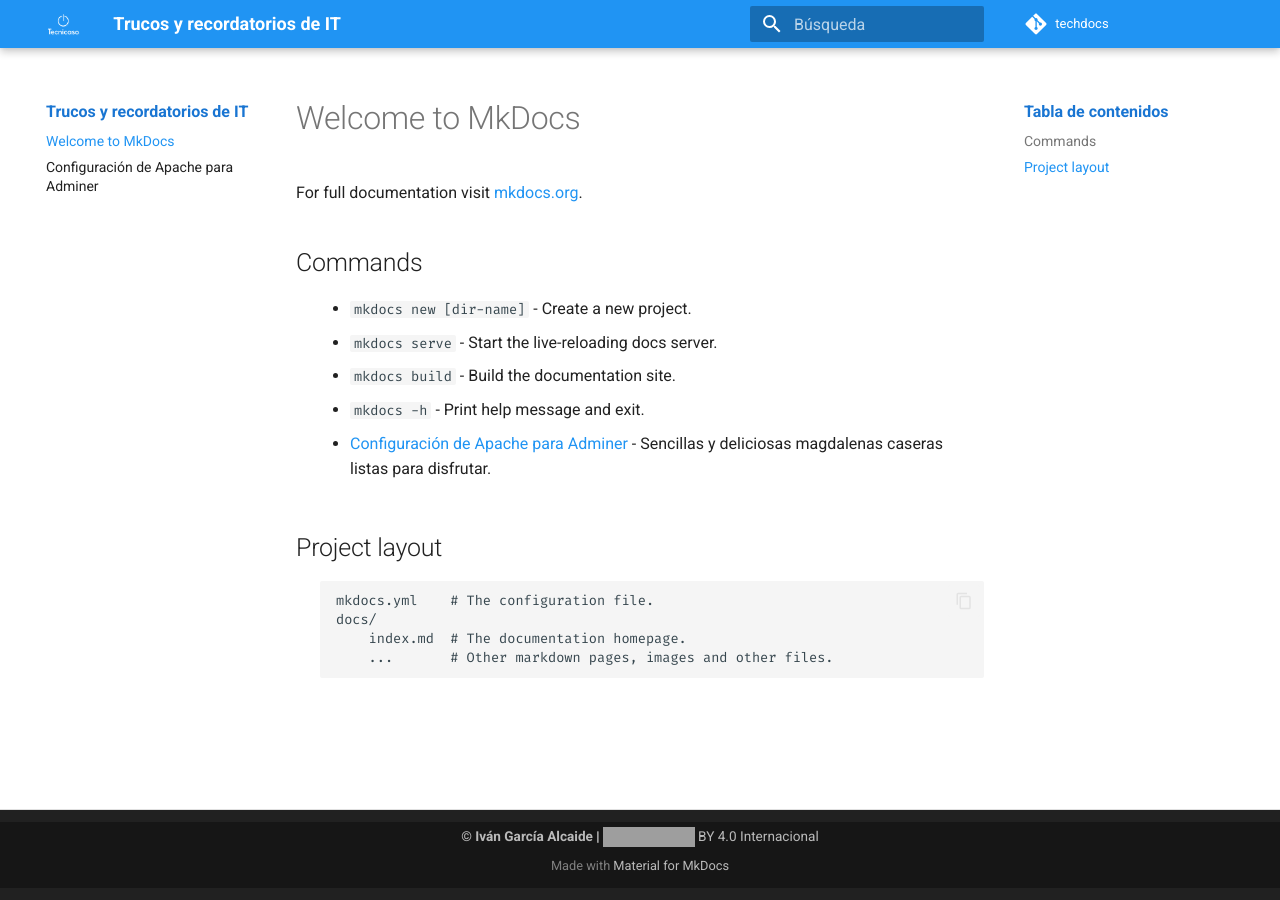
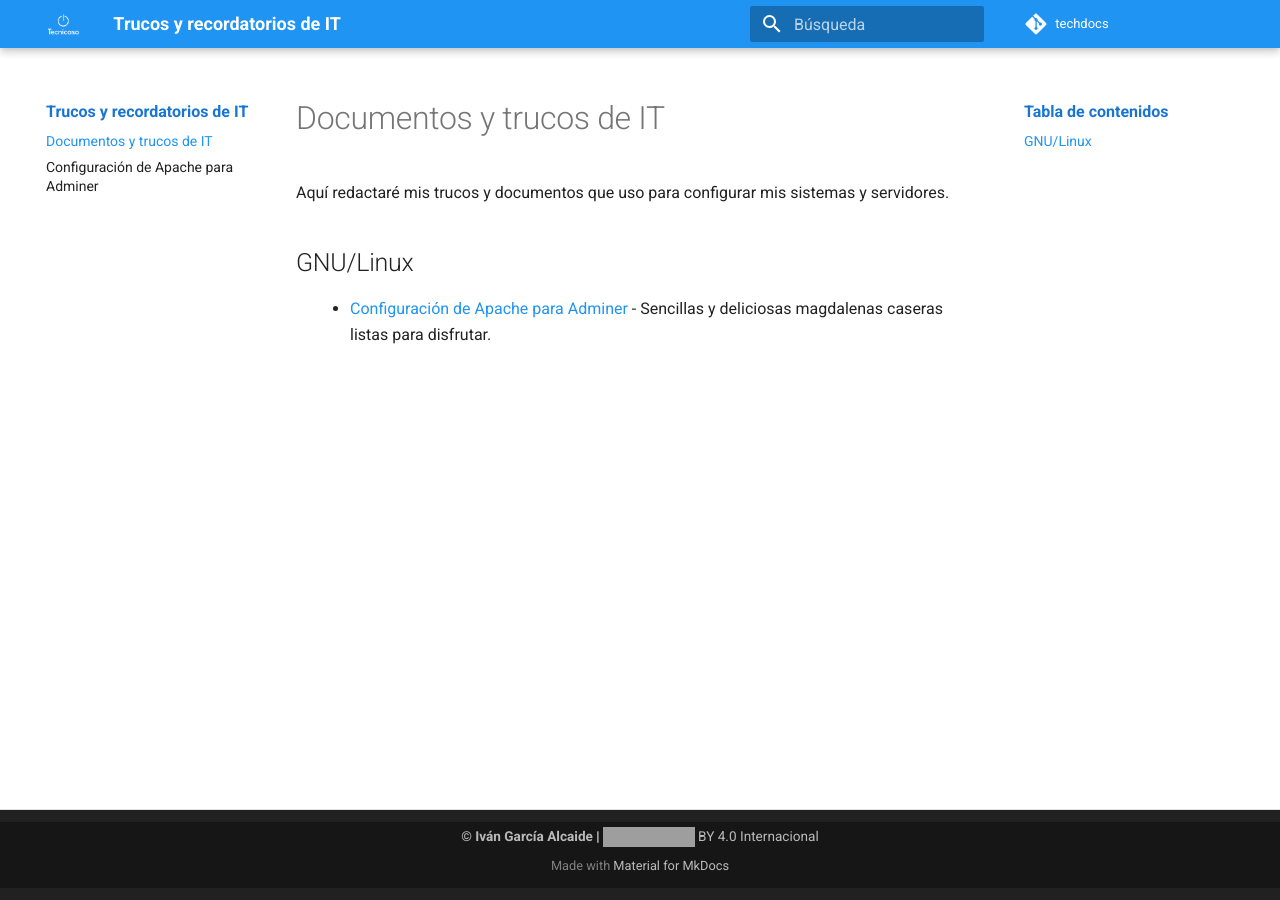
Before and after one commit to ivangarciaalcaide/techdocs, an MkDocs documentation site: the page built from docs/index.md, in a window 1280 px wide. Built offline with MkDocs 1.6.1 and Material for MkDocs 9.7.7, drawn with Linux system fonts in a browser that asks for light colours; comment, search, counter and statistics services are not loaded; grey boxes are pictures that could not be loaded.

Commit message:
Versión inicial del índice.

```diff
--- a/docs/index.md
+++ b/docs/index.md
@@ -1,19 +1,7 @@
-# Welcome to MkDocs
+# Documentos y trucos de IT
 
-For full documentation visit [mkdocs.org](https://www.mkdocs.org).
+Aquí redactaré mis trucos y documentos que uso para configurar mis sistemas y servidores.
 
-## Commands
-
-* `mkdocs new [dir-name]` - Create a new project.
-* `mkdocs serve` - Start the live-reloading docs server.
-* `mkdocs build` - Build the documentation site.
-* `mkdocs -h` - Print help message and exit.
+## GNU/Linux
 
 - [Configuración de Apache para Adminer](configuracion_apache_para_adminer.md) - Sencillas y deliciosas magdalenas caseras listas para disfrutar.
-
-## Project layout
-
-    mkdocs.yml    # The configuration file.
-    docs/
-        index.md  # The documentation homepage.
-        ...       # Other markdown pages, images and other files.
```
